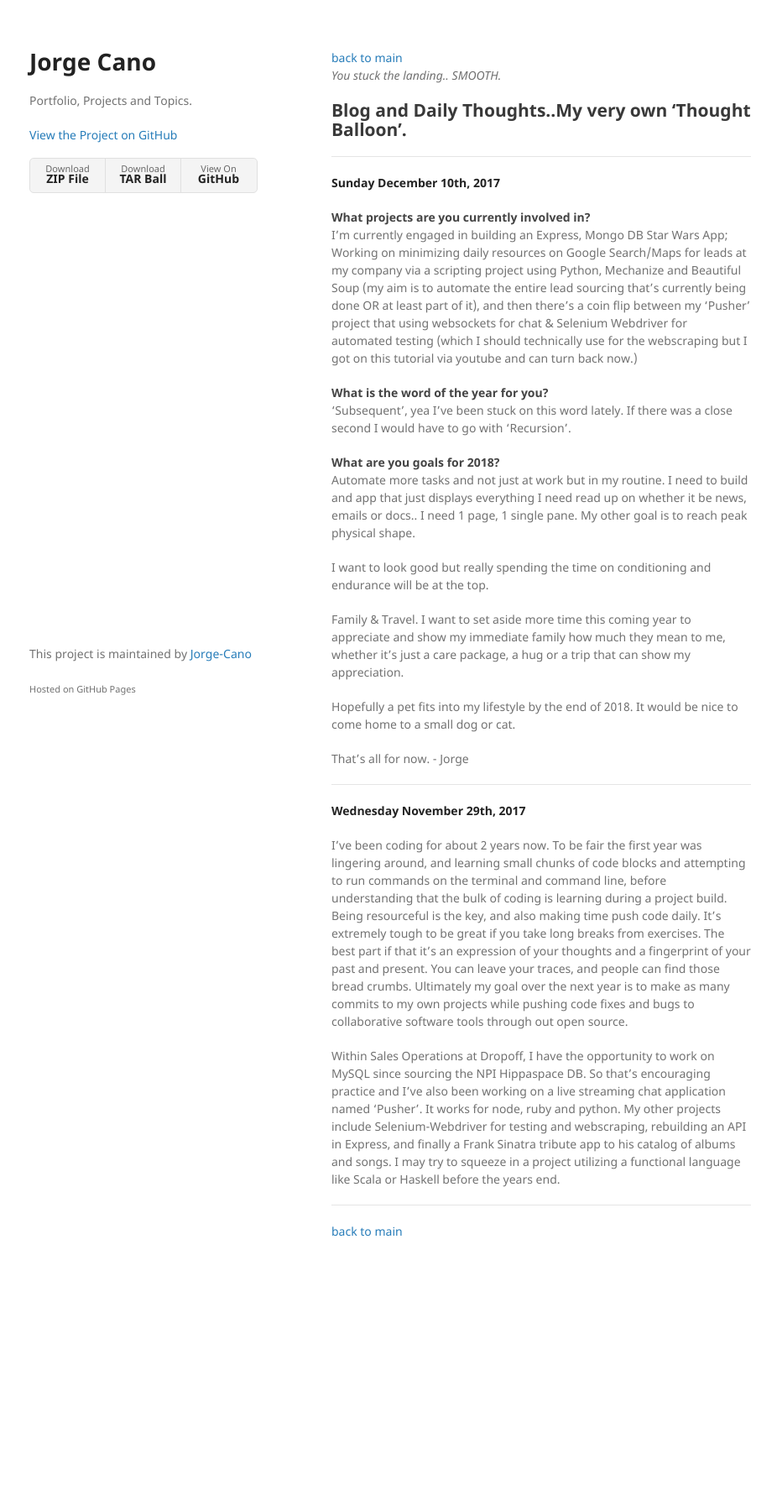
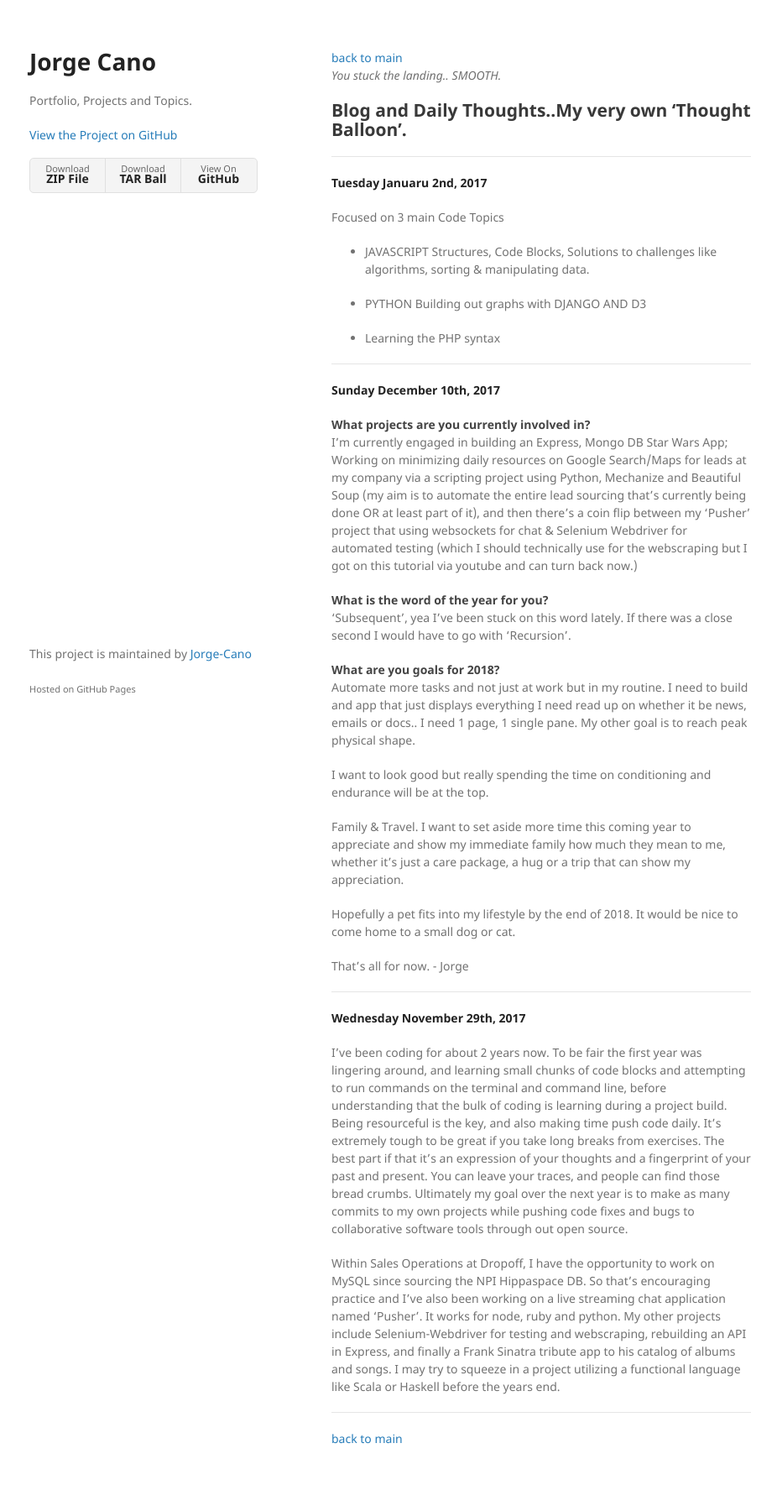
Before and after one commit to Jorge-Cano/Jekyll-Ver1, a Jekyll site: the page built from another-page.md, in a window 1280 px wide. Shown: the whole page at 84% size, without its empty margins (175-1101 px from the left). Built offline with Jekyll 4.4.1, drawn with Linux system fonts in a browser that asks for light colours; before the commit the page ends 1547 px from its top, so only the background shows below that.

Commit message:
2018
Focus

```diff
--- a/another-page.md
+++ b/another-page.md
@@ -5,6 +5,19 @@ layout: default
 _You stuck the landing.. SMOOTH._
 
 ## Blog and Daily Thoughts..My very own 'Thought Balloon'.
+
+* * *
+**Tuesday Januaru 2nd, 2017**
+
+Focused on 3 main Code Topics
+
+- JAVASCRIPT
+Structures, Code Blocks, Solutions to challenges like algorithms, sorting & manipulating data.
+
+- PYTHON
+Building out graphs with DJANGO AND D3
+
+- Learning the PHP syntax
 
 * * *
 
```
